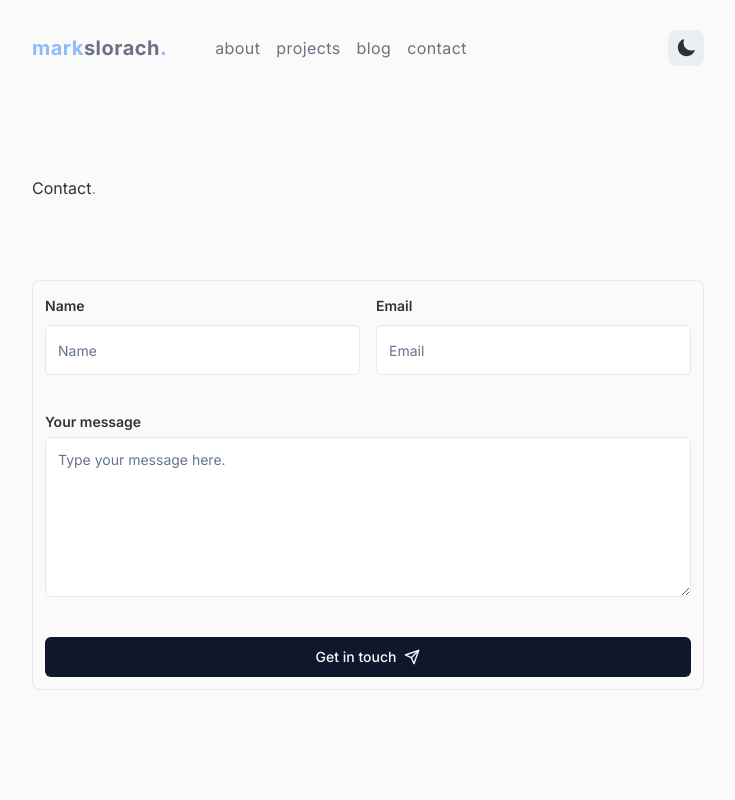
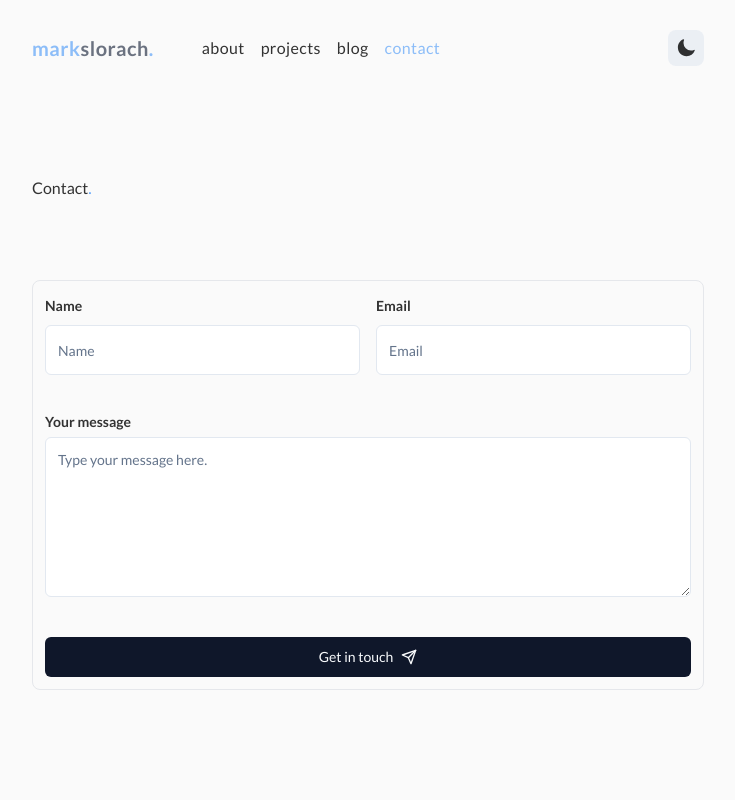
Before and after one commit to markslorach/portfolio_website, a Next.js app: page /contact in a window 1280 px wide. Shown: the top 800 px of the page, without its empty margins (272-1007 px from the left). Built offline with nearby package versions, Linux system fonts and the light colour scheme.

Commit message:
added heading comonent and styling updates to home page

```diff
--- a/app/(site)/(home)/page.tsx
+++ b/app/(site)/(home)/page.tsx
@@ -74,7 +74,7 @@ export default async function Home() {
         )}
         {blogs.length > 0 && (
           <Link
-            className="font-medium text-black/70 underline decoration-[#8cbdf8] decoration-2 underline-offset-[2.3px] sm:hidden"
+            className="font-medium underline decoration-[#8cbdf8] decoration-2 underline-offset-[2.3px] sm:hidden"
             href="/blog#top"
           >
             View all posts
--- a/app/(site)/blog/page.tsx
+++ b/app/(site)/blog/page.tsx
@@ -5,6 +5,7 @@ import { BlogPost } from "@/app/utils/interface";
 
 // Components
 import BlogList from "@/app/components/BlogList";
+import Heading from "@/app/components/Heading";
 
 export const revalidate = 0;
 
@@ -14,10 +15,9 @@ const BlogPage = async () => {
 
   return (
     <section>
-      <h1 className="hero-heading mb-20">
-          Blog
-          <span className="text-blue-400">.</span>
-        </h1>
+     <Heading className="mb-20">
+        Blog<span className="text-blue-400">.</span>
+      </Heading>
 
       {blogs.length > 0 ? (
         <BlogList blogs={blogs.slice(0, 4)} />
--- a/app/(site)/projects/page.tsx
+++ b/app/(site)/projects/page.tsx
@@ -5,16 +5,16 @@ import { Project } from "@/app/utils/interface";
 
 // Components
 import ProjectList from "../../components/ProjectList";
+import Heading from "@/app/components/Heading";
 
 const ProjectsPage = async () => {
   const projects: Project[] = await getProjects();
 
   return (
     <section>
-       <h1 className="hero-heading mb-20">
-          Projects
-          <span className="text-blue-400">.</span>
-        </h1>
+      <Heading className="mb-20">
+        Projects<span className="text-blue-400">.</span>
+      </Heading>
 
       {projects.length > 0 ? (
         <ProjectList project={projects} />
--- /dev/null
+++ b/app/components/Heading.tsx
@@ -0,0 +1,14 @@
+interface HeadingProps {
+  children: any;
+  className?: string;
+}
+
+const Heading = ({ children, className }: HeadingProps) => {
+  return (
+    <h1 className={`${className} text-5xl font-extrabold leading-none`}>
+      {children}
+    </h1>
+  );
+};
+
+export default Heading;
--- a/app/components/Hero.tsx
+++ b/app/components/Hero.tsx
@@ -3,6 +3,9 @@ import Link from "next/link";
 
 // Icons
 import { FaLinkedinIn, FaGithub } from "react-icons/fa6";
+
+// Components
+import Heading from "./Heading";
 
 export const socialLinks = [
   { icon: FaLinkedinIn, href: "https://www.linkedin.com/in/markslorach/" },
@@ -25,13 +28,13 @@ const Hero = () => {
       </figure>
 
       <article className="flex flex-col space-y-6">
-        <h1 className="text-5xl font-extrabold">
+        <Heading>
           Hello! I&apos;m{" "}
           <span className="text-[#8cbdf8]">
             <Link href="/about">Mark</Link>
           </span>
           .
-        </h1>
+        </Heading>
 
         <p className="line-clamp-3 w-full text-balance leading-relaxed tracking-[0.015rem] text-gray-500 dark:text-gray-400">
           Lorem ipsum dolor sit amet, consectetur adipiscing elit. Cras sed
@@ -48,7 +51,7 @@ const Hero = () => {
               target="_blank"
               className="rounded-lg bg-slate-200/60 p-2 dark:bg-white/10"
             >
-              <link.icon className="h-6 w-6 " />
+              <link.icon className="h-6 w-6" />
             </Link>
           ))}
         </div>
--- a/app/components/NavBar.tsx
+++ b/app/components/NavBar.tsx
@@ -20,6 +20,7 @@ export const navLinks: NavLinks[] = [
 
 const NavBar = () => {
   const pathname = usePathname();
+  console.log(pathname)
 
   return (
     <nav className="mx-auto flex h-24 max-w-2xl items-center justify-between px-4 md:px-0">
@@ -31,14 +32,14 @@ const NavBar = () => {
           </h1>
         </Link>
 
-        <ul className="flex gap-4 tracking-wide text-secondary">
+        <ul className="text-secondary flex gap-4 tracking-wide">
           {navLinks.map((link, idx) => (
             <li
               key={idx}
-              className={pathname === link.href ? "text-[#8cbdf8]" : ""}
+              className={pathname === link.href ? "text-[#8cbdf8]" : "text-gray-500, dark:text-gray-400"}
             >
               <Link
-                className="hidden transition-colors text-gray-500 dark:text-gray-400 hover:text-[#8cbdf8] sm:inline-flex"
+                className="hidden transition-colors hover:text-[#8cbdf8] sm:inline-flex"
                 href={link.href}
               >
                 {link.label}
--- a/app/layout.tsx
+++ b/app/layout.tsx
@@ -1,12 +1,15 @@
 import type { Metadata } from "next";
-import { Inter  } from "next/font/google";
-import { GeistSans } from 'geist/font/sans';
-import { GeistMono } from 'geist/font/mono';
+import { Inter, Lato } from "next/font/google";
 
 import "./globals.css";
 import Providers from "./providers";
 
-const inter = Inter({ subsets: ["latin"] });
+// const inter = Inter({ subsets: ["latin"] });
+
+const lato = Lato({
+  weight: ["100", "300", '400', "700", "900"],
+  subsets: ['latin'],
+})
 
 export const metadata: Metadata = {
   title: "Mark Slorach",
@@ -20,7 +23,7 @@ export default function RootLayout({
 }>) {
   return (
     <html lang="en" suppressHydrationWarning>
-      <body className={inter.className}>
+      <body className={lato.className}>
         <Providers>{children}</Providers>
       </body>
     </html>
```
Also changed, not shown: app/(site)/about/page.tsx (+4 -4 lines).
